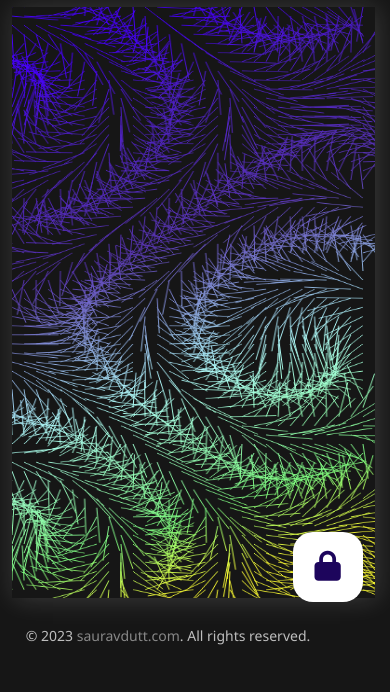
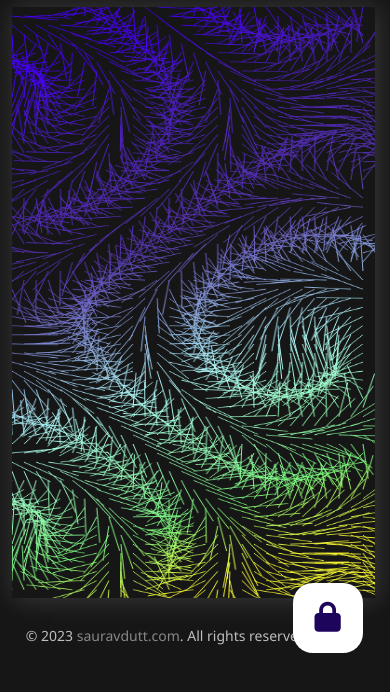
Before and after one commit to sauravDutt/GameOne, a website: page index.html in a window 390 px wide. Shown: the part 84-776 px from the top of the page. Drawn offline with Linux system fonts and the light colour scheme.

Commit message:
Just added some more stuff

```diff
--- a/style.css
+++ b/style.css
@@ -82,7 +82,7 @@ h1 {
         height: 70vh;
     }
     .password {
-        top: 73%;
+        top: 79%;
         right: 7%;
     }
 }
```
